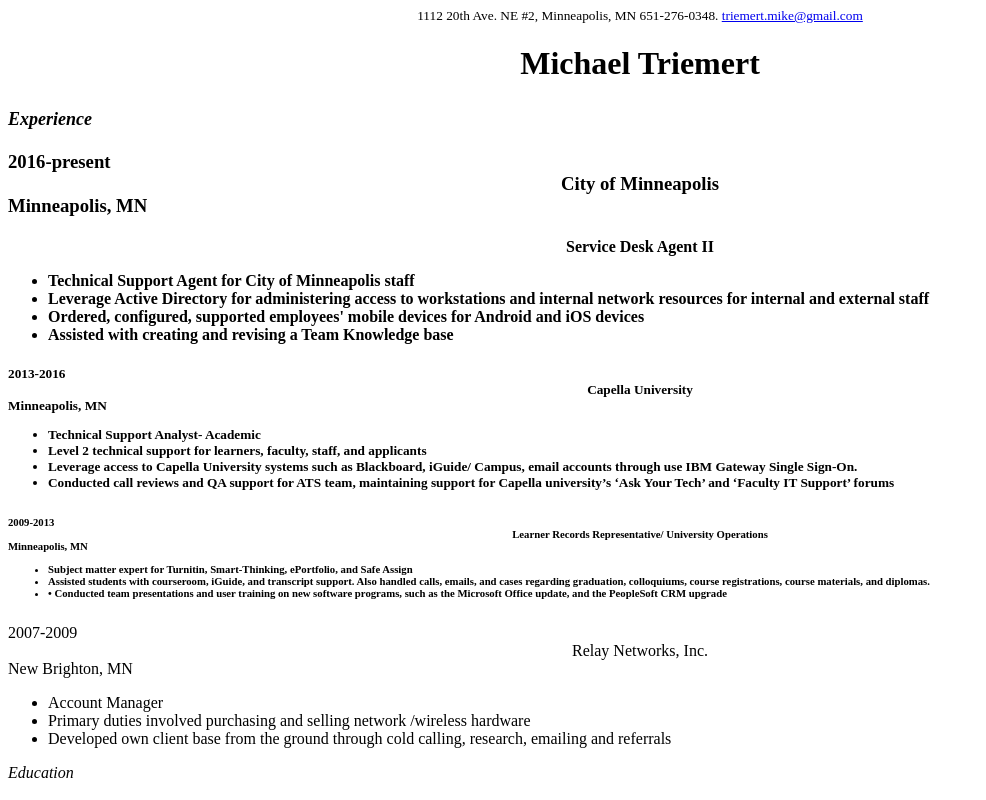
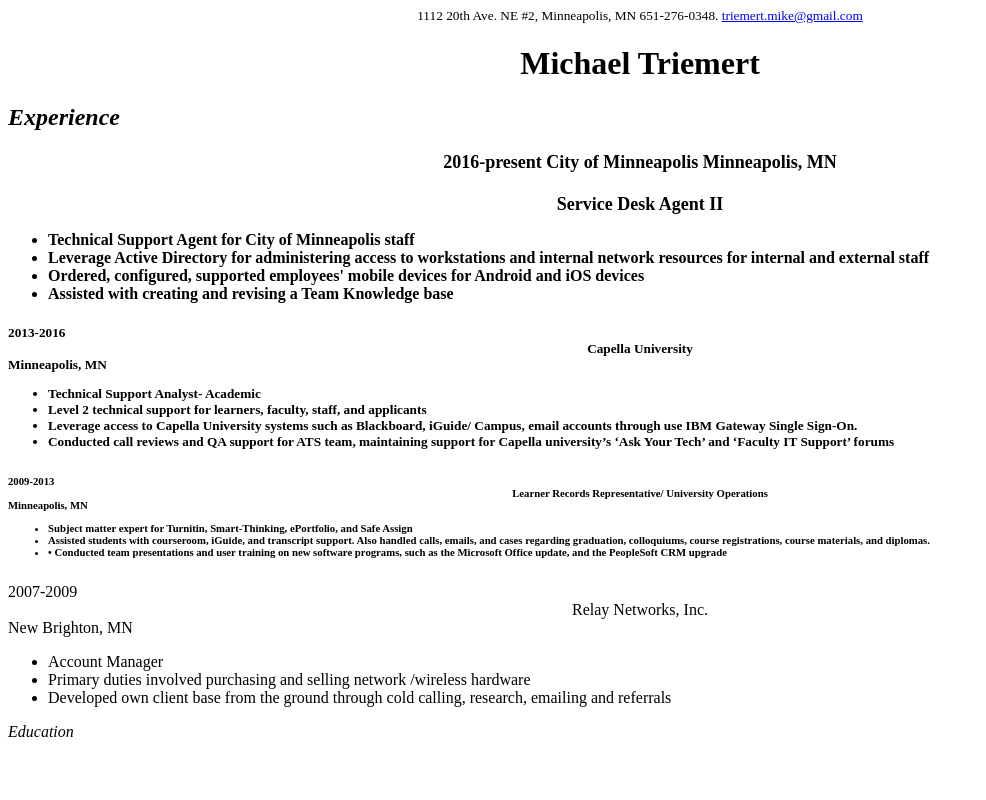
Before and after one commit to mitrieme/mitrieme.github.io, a plain HTML site: page index.html in a window 1280 px wide. Shown: the whole page, without its empty margins (0-986 px from the left). Drawn offline with Linux system fonts and the light colour scheme.

Commit message:
Update index.html

```diff
--- a/index.html
+++ b/index.html
@@ -10,9 +10,9 @@
 <body>
 <small><center>1112 20th Ave. NE #2, Minneapolis, MN 651-276-0348. <a href="mailto:triemert.mike@gmail.com Subject=Resume" target="_top">triemert.mike@gmail.com</center></a></small>
 	<h1><B><center><font size="6">Michael Triemert</center></B></h1></font>
-	<h2><i><left><font size="4">Experience</h2></i></left></font>
-	<h3><left>2016-present</left><center>City of Minneapolis</center><right>Minneapolis, MN</right></h3>
-	<h4><center>Service Desk Agent II</center>
+	<h2><i><left><font size="5">Experience</h2></i></left></font>
+	<h3><center><font size="4">2016-present      City of Minneapolis       Minneapolis, MN</center></h3></font>
+	<h4><center><font size="4">Service Desk Agent II</center></font>
 	<ul><li><left>Technical Support Agent for City of Minneapolis staff</li>
 	<li>Leverage Active Directory for administering access to workstations and internal network resources for internal and external staff</li>
 	<li>Ordered, configured, supported employees' mobile devices for Android and iOS devices</li>
```
